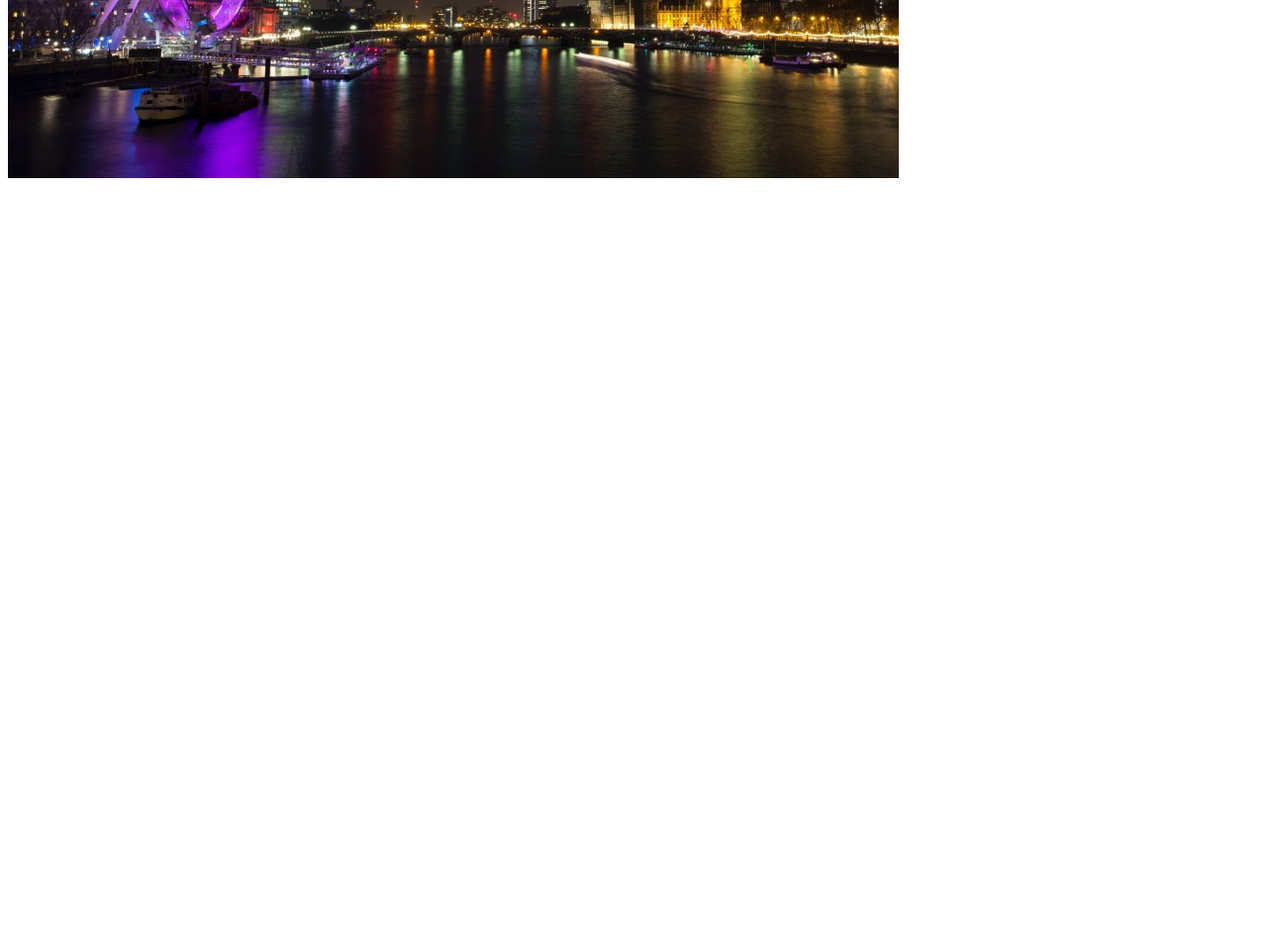
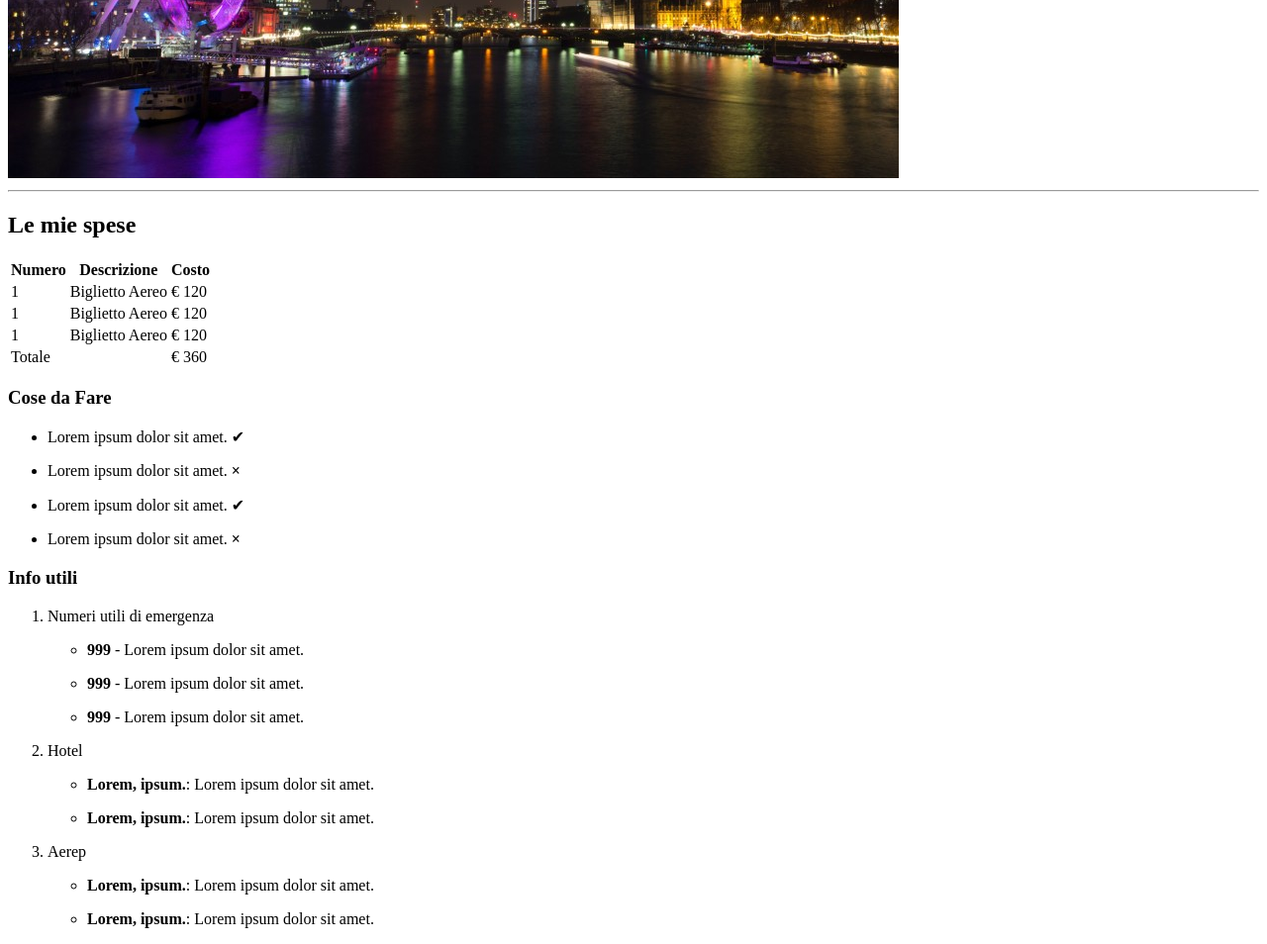
Before and after one commit to giospes/html-london-trip, a plain HTML site: page index.html in a window 1280 px wide. Shown: the part 500-1454 px from the top of the page at 99% size. Before the commit the page ends 800 px from the top, so only its background shows below. Drawn offline with Linux system fonts and the light colour scheme.

Commit message:
main done

```diff
--- a/index.html
+++ b/index.html
@@ -11,11 +11,76 @@
         <h1>Il Mio Viaggio a Londra</h1>
         <img src="img\pexels-bill-emrich-230794-0.jpg" alt="Left bank of the River Thames with The london Eye, at night" align="left">
         <img src="img\pexels-bill-emrich-230794-1.jpg" alt="The River Thames, at night" align="left">
-        <img src="img\pexels-bill-emrich-230794-2.jpg" alt="Right bank of the River Thames with The Big Ben, at night"  align="left">
+        <img src="img\pexels-bill-emrich-230794-2.jpg" alt="Right bank of the River Thames with The Big Ben, at night"  >
     </header>
     <hr>
     <main>
+        <section name="Expenses">
+            <h2>Le mie spese</h2>
+            <table>
+                <tr>
+                    <th>Numero</th>
+                    <th>Descrizione</th>
+                    <th>Costo</th>
+                </tr>
+                <tr>
+                    <td>1</td>
+                    <td>Biglietto Aereo</td>
+                    <td>&#8364 120</td>
+                </tr>
+                <tr>
+                    <td>1</td>
+                    <td>Biglietto Aereo</td>
+                    <td>&#8364 120</td>
+                </tr>
+                <tr>
+                    <td>1</td>
+                    <td>Biglietto Aereo</td>
+                    <td>&#8364 120</td>
+                </tr>
+                <tr>
+                    <td colspan="2">Totale</td>
+                    <td>&#8364 360</td>
+                </tr>
+            </table>
+        </section>
 
+        <section name="Things to Do">
+            <h3>Cose da Fare</h3>
+            <ul>
+                <li><p>Lorem ipsum dolor sit amet. &#10004</p></li>
+                <li><p>Lorem ipsum dolor sit amet. <strong>&times</strong></p></li>
+                <li><p>Lorem ipsum dolor sit amet. &#10004</p></li>
+                <li><p>Lorem ipsum dolor sit amet. <strong>&times</strong></p></li>
+            </ul>
+        </section>
+
+        <section name="Useful info">
+            <h3>Info utili</h3>
+            <ol>
+                <li>
+                    <p>Numeri utili di emergenza</p>
+                    <ul style="list-style-type: circle;">
+                        <li><p><strong>999</strong> - Lorem ipsum dolor sit amet.</p></li>
+                        <li><p><strong>999</strong> - Lorem ipsum dolor sit amet.</p></li>
+                        <li><p><strong>999</strong> - Lorem ipsum dolor sit amet.</p></li>
+                    </ul>
+                </li>
+                <li>
+                    <p>Hotel</p>
+                    <ul style="list-style-type: circle;">
+                        <li><p><strong>Lorem, ipsum.</strong>: Lorem ipsum dolor sit amet.</p></li>
+                        <li><p><strong>Lorem, ipsum.</strong>: Lorem ipsum dolor sit amet.</p></li>
+                    </ul></li>
+                <li>
+                    <p>Aerep</p>
+                    <ul style="list-style-type: circle;">
+                        <li><p><strong>Lorem, ipsum.</strong>: Lorem ipsum dolor sit amet.</p></li>
+                        <li><p><strong>Lorem, ipsum.</strong>: Lorem ipsum dolor sit amet.</p></li>
+                    </ul></li>
+            </ol>
+
+        </section>
     </main>
     <footer></footer>
 
```
